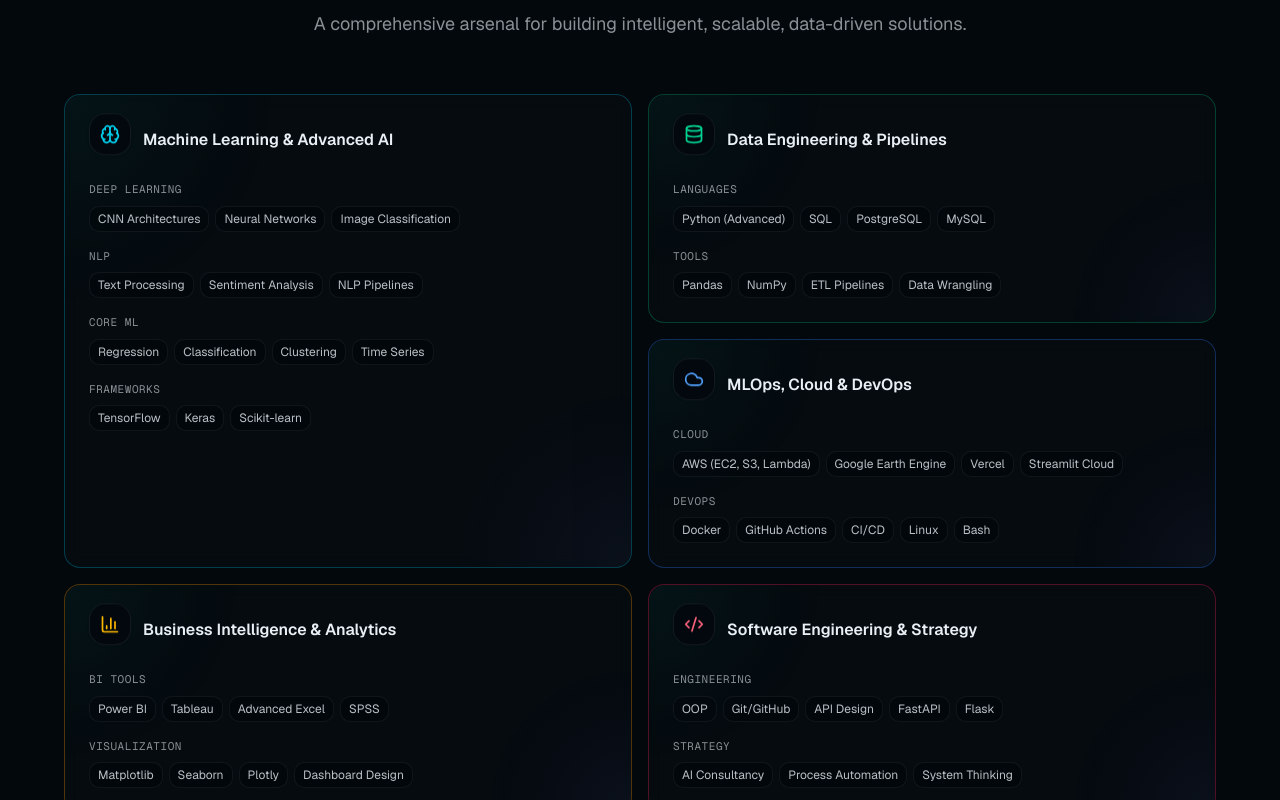
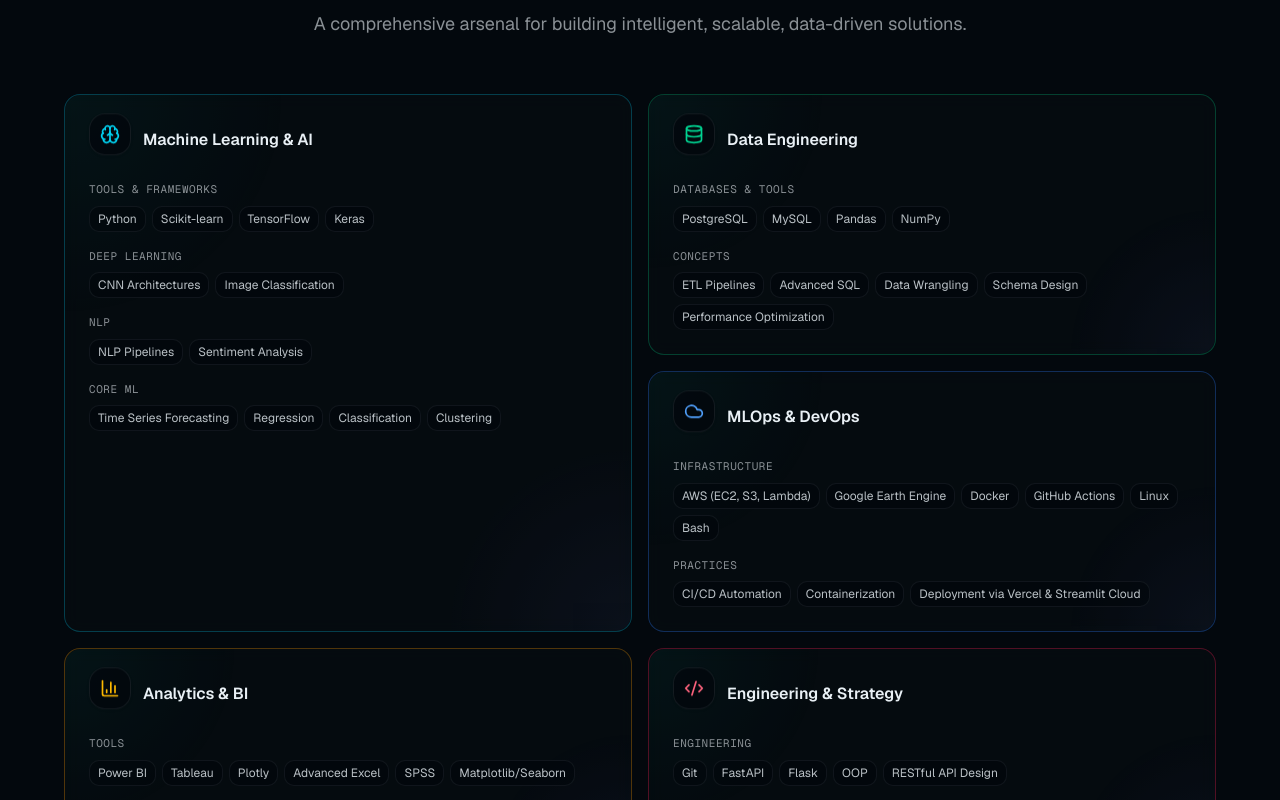
Before and after one commit to DianaMayalo/DianaMayalo-Portfolio, a Next.js app: page / in a window 1280 px wide. Shown: the part 980-1780 px from the top of the page. Built offline with nearby package versions, Linux system fonts and the light colour scheme; no server answers.

Commit message:
feat: update toolkit section with exact phase 2 content

```diff
--- a/components/skills-grid.tsx
+++ b/components/skills-grid.tsx
@@ -17,59 +17,59 @@
 const skillCategories: SkillCategory[] = [
   {
     icon: Brain,
-    title: 'Machine Learning & Advanced AI',
+    title: 'Machine Learning & AI',
     accent: 'text-cyan-400',
     border: 'border-cyan-500/30 hover:border-cyan-500/60',
     size: 'md:col-span-2 md:row-span-2',
     skills: [
-      { name: 'Deep Learning', items: ['CNN Architectures', 'Neural Networks', 'Image Classification'] },
-      { name: 'NLP', items: ['Text Processing', 'Sentiment Analysis', 'NLP Pipelines'] },
-      { name: 'Core ML', items: ['Regression', 'Classification', 'Clustering', 'Time Series'] },
-      { name: 'Frameworks', items: ['TensorFlow', 'Keras', 'Scikit-learn'] },
+      { name: 'Tools & Frameworks', items: ['Python', 'Scikit-learn', 'TensorFlow', 'Keras'] },
+      { name: 'Deep Learning', items: ['CNN Architectures', 'Image Classification'] },
+      { name: 'NLP', items: ['NLP Pipelines', 'Sentiment Analysis'] },
+      { name: 'Core ML', items: ['Time Series Forecasting', 'Regression', 'Classification', 'Clustering'] },
     ],
   },
   {
     icon: Database,
-    title: 'Data Engineering & Pipelines',
+    title: 'Data Engineering',
     accent: 'text-emerald-400',
     border: 'border-emerald-500/30 hover:border-emerald-500/60',
     size: 'md:col-span-2',
     skills: [
-      { name: 'Languages', items: ['Python (Advanced)', 'SQL', 'PostgreSQL', 'MySQL'] },
-      { name: 'Tools', items: ['Pandas', 'NumPy', 'ETL Pipelines', 'Data Wrangling'] },
+      { name: 'Databases & Tools', items: ['PostgreSQL', 'MySQL', 'Pandas', 'NumPy'] },
+      { name: 'Concepts', items: ['ETL Pipelines', 'Advanced SQL', 'Data Wrangling', 'Schema Design', 'Performance Optimization'] },
     ],
   },
   {
     icon: Cloud,
-    title: 'MLOps, Cloud & DevOps',
+    title: 'MLOps & DevOps',
     accent: 'text-blue-400',
     border: 'border-blue-500/30 hover:border-blue-500/60',
     size: 'md:col-span-2',
     skills: [
-      { name: 'Cloud', items: ['AWS (EC2, S3, Lambda)', 'Google Earth Engine', 'Vercel', 'Streamlit Cloud'] },
-      { name: 'DevOps', items: ['Docker', 'GitHub Actions', 'CI/CD', 'Linux', 'Bash'] },
+      { name: 'Infrastructure', items: ['AWS (EC2, S3, Lambda)', 'Google Earth Engine', 'Docker', 'GitHub Actions', 'Linux', 'Bash'] },
+      { name: 'Practices', items: ['CI/CD Automation', 'Containerization', 'Deployment via Vercel & Streamlit Cloud'] },
     ],
   },
   {
     icon: BarChart3,
-    title: 'Business Intelligence & Analytics',
+    title: 'Analytics & BI',
     accent: 'text-amber-400',
     border: 'border-amber-500/30 hover:border-amber-500/60',
     size: 'md:col-span-2',
     skills: [
-      { name: 'BI Tools', items: ['Power BI', 'Tableau', 'Advanced Excel', 'SPSS'] },
-      { name: 'Visualization', items: ['Matplotlib', 'Seaborn', 'Plotly', 'Dashboard Design'] },
+      { name: 'Tools', items: ['Power BI', 'Tableau', 'Plotly', 'Advanced Excel', 'SPSS', 'Matplotlib/Seaborn'] },
+      { name: 'Concepts', items: ['Dashboard Design', 'Data Storytelling'] },
     ],
   },
   {
     icon: Code2,
-    title: 'Software Engineering & Strategy',
+    title: 'Engineering & Strategy',
     accent: 'text-rose-400',
     border: 'border-rose-500/30 hover:border-rose-500/60',
     size: 'md:col-span-2',
     skills: [
-      { name: 'Engineering', items: ['OOP', 'Git/GitHub', 'API Design', 'FastAPI', 'Flask'] },
-      { name: 'Strategy', items: ['AI Consultancy', 'Process Automation', 'System Thinking'] },
+      { name: 'Engineering', items: ['Git', 'FastAPI', 'Flask', 'OOP', 'RESTful API Design'] },
+      { name: 'Strategy', items: ['AI Consultancy', 'Systems Thinking', 'End-to-End Process Automation'] },
     ],
   },
 ]
```
